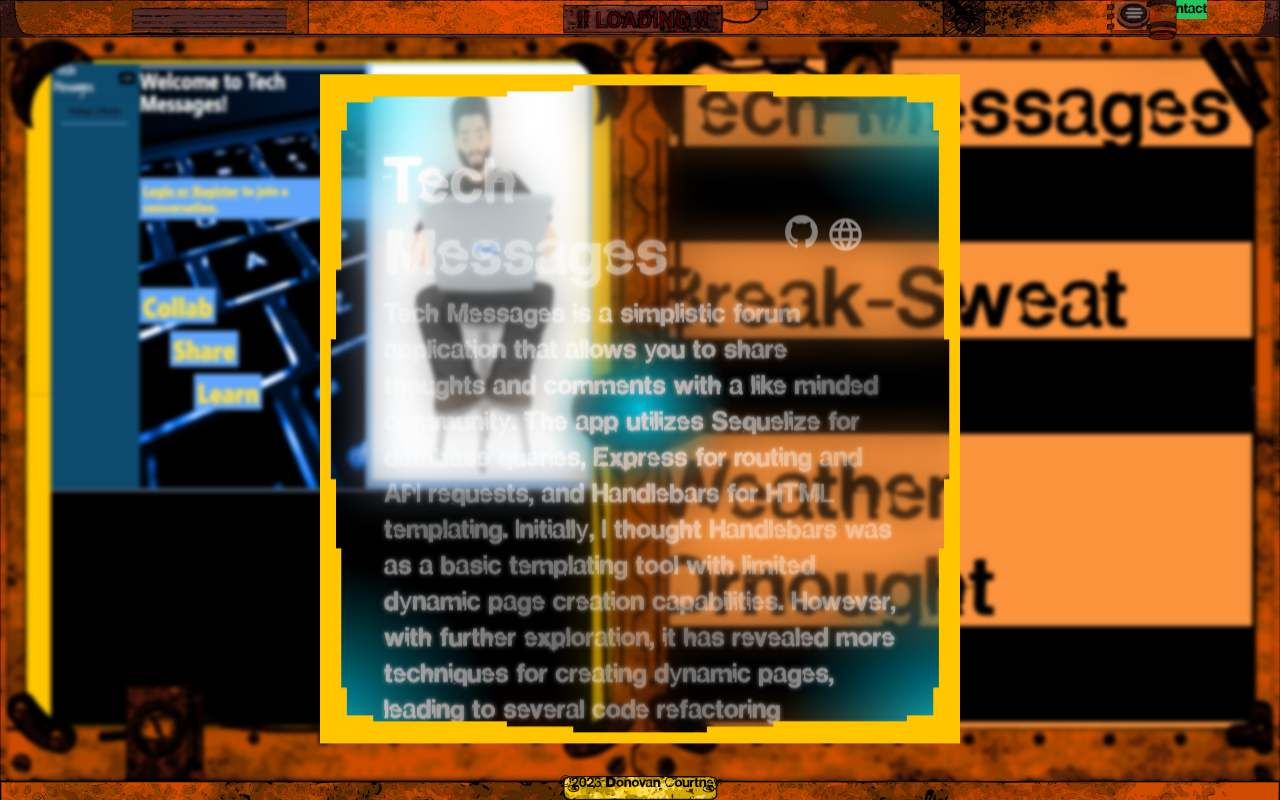
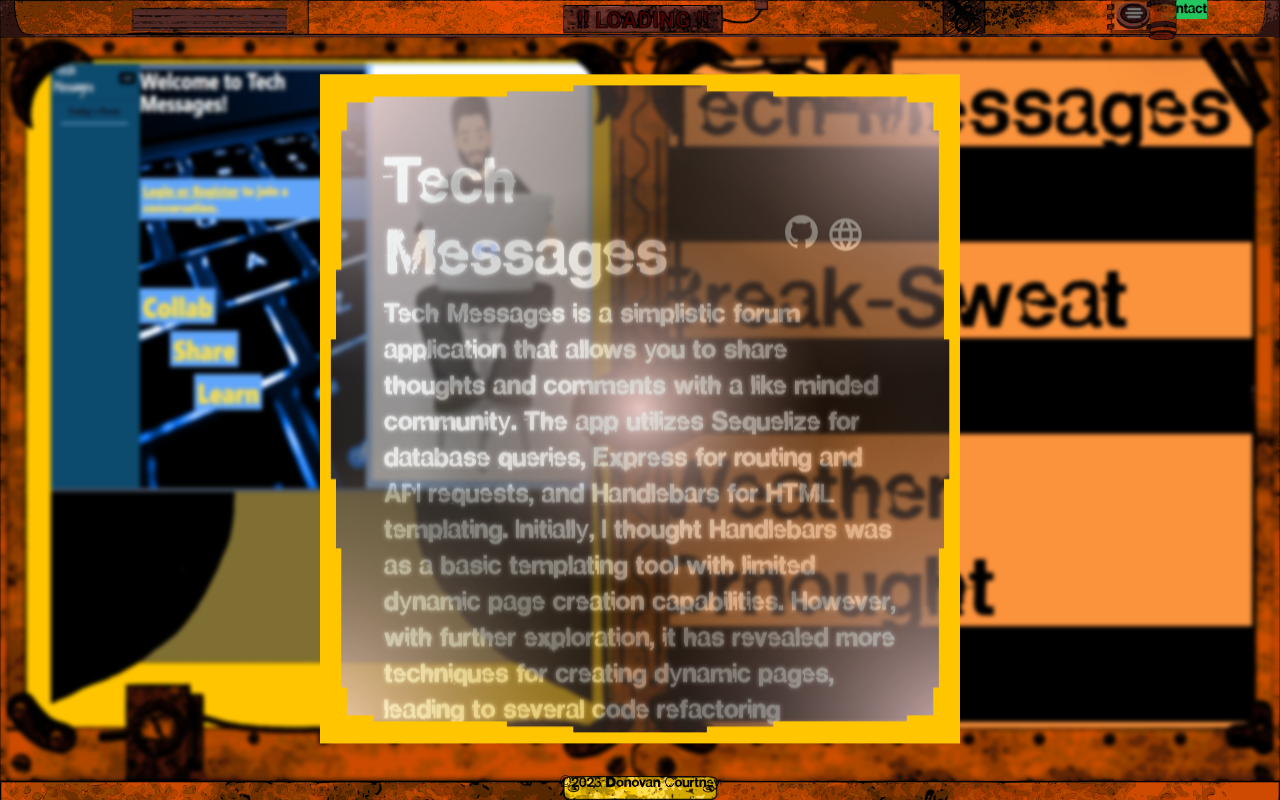
Before and after one commit to decourtney/react-portfolio, a React (Create React App) app: page /projects in a window 1280 px wide. Both pictures are taken after a click on the element "Tech Messages". Built offline with nearby package versions, Linux system fonts and the light colour scheme.

Commit message:
messing with img anims

```diff
--- a/src/components/Projects/Project.tsx
+++ b/src/components/Projects/Project.tsx
@@ -1,11 +1,18 @@
 import React, { useState, useEffect } from "react";
 import { Link, useLocation } from "react-router-dom";
-import { motion, stagger, useAnimation, useAnimate } from "framer-motion";
+import {
+  motion,
+  stagger,
+  useAnimation,
+  useAnimate,
+  AnimatePresence,
+  useTransform,
+} from "framer-motion";
 import githubIcon from "../../images/github-mark-white.svg";
 import websiteLinkIcon from "../../images/websiteLink.svg";
 import detailsBorder from "../../images/proj_border.png";
 
-interface Project {
+type DetailsProps = {
   name: string;
   date?: string;
   description: string[];
@@ -13,56 +20,68 @@
   url?: string;
   repo: string;
   image?: string;
-}
+  handleDetailsDisplay: (d?: boolean, i?: number) => void;
+};
 
 const detailsVariants = {
   open: {
     scale: 1,
+    transition: {
+      duration: .5,
+      ease: "easeIn",
+    },
   },
   close: {
     scale: 0,
-    // opacity: 0
+    transition: {
+      duration: .5,
+      ease: "easeIn",
+    },
   },
 };
 
-const ProjectDetails = ({ data }: { data: Project }) => {
-  console.log(data);
+const ProjectDetails = (props: DetailsProps) => {
+  // console.log(data);
   return (
     <>
+      <div
+        className="absolute w-screen h-screen top-1/2 left-0 -translate-y-[50%] -translate-x-[50%] backdrop-blur-[2px]"
+        onClick={() => props.handleDetailsDisplay()}
+      />
       <div className="absolute top-1/2 left-0 h-[90%] transform -translate-y-[50%] -translate-x-[50%]">
         <motion.div
+          key={props.name}
           className=" w-full h-full z-10"
           initial="close"
           animate="open"
           variants={detailsVariants}
           exit="close"
-          layout
         >
           <div className="details-border absolute flex flex-grow top-0 left-0 w-full h-full pointer-events-none z-50"></div>
-          <div className="details-lighting flex flex-col h-full px-[10%] py-[10%] text-[#ffffff] overflow-scroll scrollbar-hide">
+          <div className="details-lighting flex flex-col h-full px-[10%] py-[10%] text-[#ffffff] bg-black overflow-scroll scrollbar-hide">
             <div className="flex w-full justify-between items-center">
-              <h1 className="text-7xl pb-[2%] mr-[1%]">{data.name}</h1>
+              <h1 className="text-7xl pb-[2%] mr-[1%]">{props.name}</h1>
               <div className="flex flex-row h-0 space-x-2 ml-[5%]">
                 <div className="w-[30%] ">
-                  <a href={data.repo}>
+                  <a href={props.repo}>
                     <img src={githubIcon} className="w-full" />
                   </a>
                 </div>
-                {data.url && (
+                {props.url && (
                   <div className="w-[35%]">
-                    <a href={data.url} target="blank">
+                    <a href={props.url} target="blank">
                       <img src={websiteLinkIcon} className="w-full" />
                     </a>
                   </div>
                 )}
               </div>
             </div>
-            {data.description &&
-              data.description.map((p) => {
+            {props.description &&
+              props.description.map((p, i) => {
                 return (
-                  <>
-                    <p className="text-3xl pb-[2%]">{p}</p>
-                  </>
+                  <p key={i} className="text-3xl pb-[2%]">
+                    {p}
+                  </p>
                 );
               })}
           </div>
--- a/src/components/Projects/index.tsx
+++ b/src/components/Projects/index.tsx
@@ -1,8 +1,9 @@
 import React, { useEffect, useState } from "react";
 import { useAppSelector, useAppDispatch } from "../../reducers/hooks";
 import { setNextIndex } from "../../reducers/projectSlice";
-import { motion, AnimatePresence, transform } from "framer-motion";
+import { motion, AnimatePresence, transform, LayoutGroup, useAnimate } from "framer-motion";
 import ProjectDetails from "./Project";
+import imageArm from "../../images/image_arm.png";
 
 interface Project {
   name: string;
@@ -16,7 +17,7 @@
 
 const carouselVariants = {
   enter: (direction: number) => ({
-    y: direction > 0 ? "50%" : "-50%",
+    y: direction > 0 ? "51%" : "-51%",
     opacity: 1,
     scale: 0.7,
     rotateX: direction > 0 ? -90 : 90,
@@ -38,7 +39,7 @@
     },
   },
   exit: (direction: number) => ({
-    y: direction > 0 ? "-50%" : "50%",
+    y: direction > 0 ? "-51%" : "51%",
     opacity: 1,
     scale: 0.7,
     rotateX: direction > 0 ? 90 : -90,
@@ -50,13 +51,37 @@
   }),
 };
 
+const test = {
+  spin: (direction: number) => ({
+    // transformPerspective: 5000,
+    rotateX: direction > 0 ? 180 : -180,
+    transition: {
+      duration: 1,
+      ease: "easeInOut",
+    },
+  }),
+};
+
 const ProjectLeft = ({ data }: { data: Project[] }) => {
   const nextIndex = useAppSelector((state) => state.project.nextIndex);
   const [[currentPage, direction], setCurrentPage] = useState([0, 0]);
+  const [scope, animate] = useAnimate()
 
   useEffect(() => {
     const newDirection = nextIndex - currentPage;
     setCurrentPage([nextIndex, newDirection]);
+    // animate(scope.current, {
+    //   // y: direction > 0 ? "51%" : "-51%",
+    //   // opacity: 1,
+    //   // scale: 0.7,
+    //   // rotateX: 90,
+    //   style: { WebkitTransform: "rotateX(90deg)" }
+    //   // transformPerspective: 5000,
+    //   // transition: {
+    //   //   duration: 3,
+    //   //   ease: "easeInOut",
+    //   // },
+    // });
   }, [nextIndex]);
 
   return (
@@ -64,6 +89,33 @@
       {/* Carousel repurposed from https://dev.to/satel/animated-carousel-with-framer-motion-2fp */}
       <div className="relative w-full transform -translate-x-[1%] -translate-y-[2%] -z-10 bg-black">
         <AnimatePresence custom={direction} initial={false}>
+          <motion.div
+            key={nextIndex}
+            ref={scope}
+            className="absolute flex justify-center top-0 left-0 w-full h-full"
+            variants={test}
+            // initial="enter"
+            animate="spin"
+            // exit="exit"
+            custom={direction}
+          >
+            <img
+              src={imageArm}
+              className="absolute w-full h-1/2 top-0 left-0"
+            />
+            {/* <img
+              src={imageArm}
+              className="absolute w-full h-1/2 top-0 left-0"
+            /> */}
+            <img
+              src={imageArm}
+              className="absolute w-full h-1/2 bottom-0 left-0 rotate-180"
+            />
+            {/* <img
+              src={imageArm}
+              className="absolute w-full h-1/2 top-1/2 left-0"
+            /> */}
+          </motion.div>
           <motion.div
               key={currentPage}
               className="details-image absolute top-0 left-0 w-full h-full"
@@ -95,18 +147,14 @@
 // Need to make the list of projects and ul/li
 const ProjectRight = ({ data }: { data: Project[] }) => {
   const dispatch = useAppDispatch();
-  const [isDetails, setIsDetails] = useState({ check: false, index: -1 });
-
-  const handleMouseEnter = (index: number) => {
-    dispatch(setNextIndex(index));
-  };
+  const [isDetails, setIsDetails] = useState({ display: false, index: -1 });
 
   // Listen for ESC key press
   useEffect(() => {
     const handleEsc = (event: KeyboardEvent) => {
       if (event.key === "Escape") {
         event.preventDefault();
-        setIsDetails({ ...isDetails, check: false });
+        handleDetailsDisplay();
       }
     };
     document.addEventListener("keydown", handleEsc);
@@ -116,8 +164,23 @@
     };
   }, []);
 
+  // Handles changing the left panel img display to match moused over proj. timeout controls the frequency of changing images
+  let timer: NodeJS.Timeout;
+  const handleMouseEnter = (index: number) => {
+    timer = setTimeout(() => {
+      dispatch(setNextIndex(index));
+    }, 500);
+  };
+  const handleMouseLeave = () => {
+    clearTimeout(timer);
+  };
+
+  // Handles displaying details component for clicked project
+  const handleDetailsDisplay = (d = false, i = -1) => {
+    setIsDetails({ ...isDetails, display: d, index: i });
+  };
+
   return (
-    <>
     <div className="flex w-full justify-end overflow-auto scrollbar-hide bg-black">
       <ul className="flex-col list-none space-y-24">
         {data.map((project, index) => {
@@ -126,9 +189,8 @@
               <p
                 className="text-8xl hover:bg-green-400"
                 onMouseEnter={() => handleMouseEnter(index)}
-                  onClick={() => {
-                    setIsDetails({ ...isDetails, check: true, index: index });
-                  }}
+                onMouseLeave={handleMouseLeave}
+                onClick={() => handleDetailsDisplay(true, index)}
               >
                 <span>{project.name}</span>
               </p>
@@ -136,19 +198,15 @@
           );
         })}
       </ul>
-        {isDetails.check && (
-          <>
-            <div
-              className="absolute w-screen h-screen top-1/2 left-0 -translate-y-[50%] -translate-x-[50%] backdrop-blur-[2px]"
-              onClick={() => {
-                setIsDetails({ ...isDetails, check: false, index: -1 });
-              }}
+      <AnimatePresence>
+        {isDetails.display && (
+          <ProjectDetails
+            {...data[isDetails.index]}
+            handleDetailsDisplay={handleDetailsDisplay}
           />
-            <ProjectDetails data={data[isDetails.index]} />
-          </>
         )}
+      </AnimatePresence>
     </div>
-    </>
   );
 };
 
--- a/src/input.css
+++ b/src/input.css
@@ -127,25 +127,21 @@
 .details-lighting {
   --c: #ffffff;
   text-shadow: 0px 0px 1px var(--c), 0px 0px 5px var(--c);
-  background-image: radial-gradient(circle at center, #00e1ff, transparent 20%),
-    radial-gradient(circle at 100% 0%, #00e1ff, transparent 20%),
-    radial-gradient(circle at 100% 100%, #00e1ff, transparent 20%),
-    radial-gradient(circle at 0% 100%, #00e1ff, transparent 20%),
-    radial-gradient(circle at 0% 0%, #00e1ff, transparent 20%);
+  background-image: radial-gradient(circle at center, #ffdbdb, transparent 40%),
+    radial-gradient(circle at 100% 0%, #ffdbdb, transparent 40%),
+    radial-gradient(circle at 100% 100%, #ffdbdb, transparent 40%),
+    radial-gradient(circle at 0% 100%, #ffdbdb, transparent 40%),
+    radial-gradient(circle at 0% 0%, #ffdbdb, transparent 40%);
   mask-image: radial-gradient(circle at center, #000000 0%, transparent 50%),
     radial-gradient(circle at 100% 0%, #000000 0%, transparent 50%),
     radial-gradient(circle at 100% 100%, #000000 0%, transparent 50%),
     radial-gradient(circle at 0% 100%, #000000 0%, transparent 50%),
     radial-gradient(circle at 0% 0%, #000000 0%, transparent 50%);
-  backdrop-filter: blur(20px);
+  backdrop-filter: blur(100px);
 
   animation: glitch1 10s infinite;
 }
 
-.details-text {
-  --c: #ffffff;
-  text-shadow: 0px 0px 10px var(--c);
-}
 
 @keyframes glitch1 {
   0% {
--- a/src/output.css
+++ b/src/output.css
@@ -711,6 +711,10 @@
   top: 50.2%;
 }
 
+.left-1\/2 {
+  left: 50%;
+}
+
 .-z-10 {
   z-index: -10;
 }
@@ -827,6 +831,10 @@
   height: 0px;
 }
 
+.h-1\/2 {
+  height: 50%;
+}
+
 .h-\[40\%\] {
   height: 40%;
 }
@@ -937,6 +945,21 @@
 
 .flex-grow {
   flex-grow: 1;
+}
+
+.origin-center {
+  -webkit-transform-origin: center;
+          transform-origin: center;
+}
+
+.origin-bottom {
+  -webkit-transform-origin: bottom;
+          transform-origin: bottom;
+}
+
+.origin-top {
+  -webkit-transform-origin: top;
+          transform-origin: top;
 }
 
 .-translate-x-\[1\%\] {
@@ -975,6 +998,32 @@
           transform: translate(var(--tw-translate-x), var(--tw-translate-y)) rotate(var(--tw-rotate)) skewX(var(--tw-skew-x)) skewY(var(--tw-skew-y)) scaleX(var(--tw-scale-x)) scaleY(var(--tw-scale-y));
 }
 
+.rotate-45 {
+  --tw-rotate: 45deg;
+  -webkit-transform: translate(var(--tw-translate-x), var(--tw-translate-y)) rotate(var(--tw-rotate)) skewX(var(--tw-skew-x)) skewY(var(--tw-skew-y)) scaleX(var(--tw-scale-x)) scaleY(var(--tw-scale-y));
+          transform: translate(var(--tw-translate-x), var(--tw-translate-y)) rotate(var(--tw-rotate)) skewX(var(--tw-skew-x)) skewY(var(--tw-skew-y)) scaleX(var(--tw-scale-x)) scaleY(var(--tw-scale-y));
+}
+
+.rotate-180 {
+  --tw-rotate: 180deg;
+  -webkit-transform: translate(var(--tw-translate-x), var(--tw-translate-y)) rotate(var(--tw-rotate)) skewX(var(--tw-skew-x)) skewY(var(--tw-skew-y)) scaleX(var(--tw-scale-x)) scaleY(var(--tw-scale-y));
+          transform: translate(var(--tw-translate-x), var(--tw-translate-y)) rotate(var(--tw-rotate)) skewX(var(--tw-skew-x)) skewY(var(--tw-skew-y)) scaleX(var(--tw-scale-x)) scaleY(var(--tw-scale-y));
+}
+
+.scale-0 {
+  --tw-scale-x: 0;
+  --tw-scale-y: 0;
+  -webkit-transform: translate(var(--tw-translate-x), var(--tw-translate-y)) rotate(var(--tw-rotate)) skewX(var(--tw-skew-x)) skewY(var(--tw-skew-y)) scaleX(var(--tw-scale-x)) scaleY(var(--tw-scale-y));
+          transform: translate(var(--tw-translate-x), var(--tw-translate-y)) rotate(var(--tw-rotate)) skewX(var(--tw-skew-x)) skewY(var(--tw-skew-y)) scaleX(var(--tw-scale-x)) scaleY(var(--tw-scale-y));
+}
+
+.-scale-0 {
+  --tw-scale-x: 0;
+  --tw-scale-y: 0;
+  -webkit-transform: translate(var(--tw-translate-x), var(--tw-translate-y)) rotate(var(--tw-rotate)) skewX(var(--tw-skew-x)) skewY(var(--tw-skew-y)) scaleX(var(--tw-scale-x)) scaleY(var(--tw-scale-y));
+          transform: translate(var(--tw-translate-x), var(--tw-translate-y)) rotate(var(--tw-rotate)) skewX(var(--tw-skew-x)) skewY(var(--tw-skew-y)) scaleX(var(--tw-scale-x)) scaleY(var(--tw-scale-y));
+}
+
 .transform {
   -webkit-transform: translate(var(--tw-translate-x), var(--tw-translate-y)) rotate(var(--tw-rotate)) skewX(var(--tw-skew-x)) skewY(var(--tw-skew-y)) scaleX(var(--tw-scale-x)) scaleY(var(--tw-scale-y));
           transform: translate(var(--tw-translate-x), var(--tw-translate-y)) rotate(var(--tw-rotate)) skewX(var(--tw-skew-x)) skewY(var(--tw-skew-y)) scaleX(var(--tw-scale-x)) scaleY(var(--tw-scale-y));
@@ -1078,11 +1127,6 @@
   background-color: rgb(0 0 0 / var(--tw-bg-opacity));
 }
 
-.bg-blue-400 {
-  --tw-bg-opacity: 1;
-  background-color: rgb(96 165 250 / var(--tw-bg-opacity));
-}
-
 .bg-green-400 {
   --tw-bg-opacity: 1;
   background-color: rgb(74 222 128 / var(--tw-bg-opacity));
@@ -1101,6 +1145,11 @@
 .bg-pink-300 {
   --tw-bg-opacity: 1;
   background-color: rgb(249 168 212 / var(--tw-bg-opacity));
+}
+
+.bg-pink-400 {
+  --tw-bg-opacity: 1;
+  background-color: rgb(244 114 182 / var(--tw-bg-opacity));
 }
 
 .bg-\[radial-gradient\(circle_at_center\2c _var\(--tw-gradient-stops\)\)\] {
@@ -1364,11 +1413,11 @@
 .details-lighting {
   --c: #ffffff;
   text-shadow: 0px 0px 1px var(--c), 0px 0px 5px var(--c);
-  background-image: radial-gradient(circle at center, #00e1ff, transparent 20%),
-    radial-gradient(circle at 100% 0%, #00e1ff, transparent 20%),
-    radial-gradient(circle at 100% 100%, #00e1ff, transparent 20%),
-    radial-gradient(circle at 0% 100%, #00e1ff, transparent 20%),
-    radial-gradient(circle at 0% 0%, #00e1ff, transparent 20%);
+  background-image: radial-gradient(circle at center, #ffdbdb, transparent 40%),
+    radial-gradient(circle at 100% 0%, #ffdbdb, transparent 40%),
+    radial-gradient(circle at 100% 100%, #ffdbdb, transparent 40%),
+    radial-gradient(circle at 0% 100%, #ffdbdb, transparent 40%),
+    radial-gradient(circle at 0% 0%, #ffdbdb, transparent 40%);
   -webkit-mask-image: radial-gradient(circle at center, #000000 0%, transparent 50%),
     radial-gradient(circle at 100% 0%, #000000 0%, transparent 50%),
     radial-gradient(circle at 100% 100%, #000000 0%, transparent 50%),
@@ -1379,15 +1428,10 @@
     radial-gradient(circle at 100% 100%, #000000 0%, transparent 50%),
     radial-gradient(circle at 0% 100%, #000000 0%, transparent 50%),
     radial-gradient(circle at 0% 0%, #000000 0%, transparent 50%);
-  -webkit-backdrop-filter: blur(20px);
-          backdrop-filter: blur(20px);
+  -webkit-backdrop-filter: blur(100px);
+          backdrop-filter: blur(100px);
   -webkit-animation: glitch1 10s infinite;
           animation: glitch1 10s infinite;
-}
-
-.details-text {
-  --c: #ffffff;
-  text-shadow: 0px 0px 10px var(--c);
 }
 
 @-webkit-keyframes glitch1 {
```
Also changed, not shown: src/images/image_arm.png (added). Lines whose indentation alone changed are shown as unchanged.
